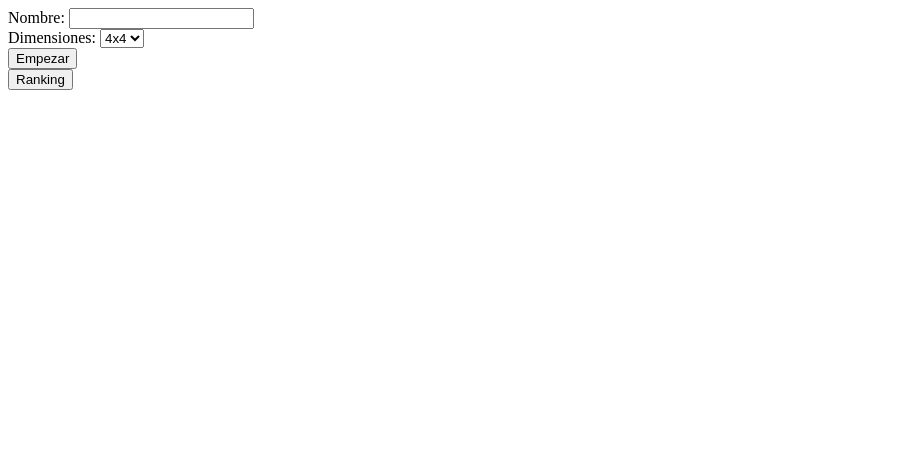
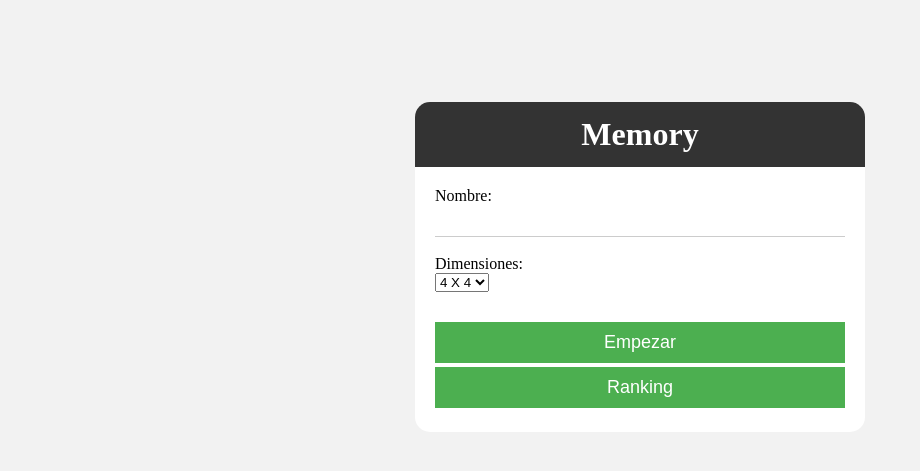
Before and after one commit to mcolominas/memory, a PHP site: page / in a window 1280 px wide. Shown: the top 471 px of the page, without its empty margins (0-920 px from the left). Run offline with PHP 8.4, Linux system fonts and the light colour scheme.

Commit message:
nuevos estilos y ranking

```diff
--- a/index.php
+++ b/index.php
@@ -5,37 +5,38 @@
 <html>
     <head>
         <meta charset="UTF-8">
-        <link rel="stylesheet" type="text/css" href="style/main.css">
+        <link rel="stylesheet" type="text/css" href="style/estiloPagPrincipal.css">
     </head>
     <body>
+        <div class="central">
+        <h1>Memory</h1>
+        <div>
         <?php
             if(!isset($_SESSION['tablero'])){
-
         ?>
         <form method="POST" action="game.php">
             Nombre: <input type="text" name="nombre"><br>
-            Dimensiones:
-            <select name="dimensiones">
-                <option value="opcion1">4x4</option>
-                <option value="opcion2">6x6</option>
-                <option value="opcion3">8x8</option>
+            Dimensiones:<br>
+            <select class="marginBottom" name="tipoTablero">
+            <?php
+                include 'php/funciones.php';
+                foreach (getAllTableros() as $key => $value) {
+                    echo '<option value="'.$key.'">'.$value[0].' X '.$value[1].'</option>';
+                }
+            ?>
             </select><br>
-            <input type="submit" name="go" value="Empezar">
+            <input class="boton btnVerde" type="submit" name="go" value="Empezar">
         </form>
         <?php
             }else{
         ?>
-        <form action="game.php">
-            <input type="submit" value="Continuar con el juego">
-        </form>
-        <form action="php/removeSession.php">
-            <input type="submit" value="Borrar partida">
-        </form>
+        <a class="boton btnVerde" href="game.php">Continuar con el juego</a>
+        <a class="boton btnRojo" href="php/removeSession.php">Borrar partida</a>
         <?php
             }
         ?>
-        <form action="ranking.php">
-            <input type="submit" value="Ranking">
-        </form>
+        <a class="boton btnVerde" href="ranking.php">Ranking</a>
+        </div>
+        </div>
     </body>
 </html>
--- a/js/script.js
+++ b/js/script.js
@@ -35,15 +35,15 @@ var soundFlip = "sounds/flip.mp3";
 function inicializar() {
 	nombre = getName();
 	addEventClickListener();
-	finJuego();
+	chronoStart();
 	getIntentos();
 	getBonos();
 	mostrarIntentos();
 	mostrarBonos();
 	addEventSubmit();
 	addEventClickBono();
-	chronoStart();
 	autoGuardarPartida();
+	finJuego();
 }
 
 //Agregar el evento click al boton de bono y programar su funcionamiento
@@ -275,7 +275,7 @@ var timerID = 0;
 function chrono(){
 	dateEnd = new Date();
 	document.getElementById("chronotime").innerHTML = getTime();
-	timerID = setTimeout("chrono()", tiempoUpdateChrono); //Actualizar el cronometro cada segundo
+	timerID = setTimeout("chrono()", tiempoUpdateChrono); //Actualizar el cronometro
 }
 
 //Funcion que calcula el tiempo del cronometro
--- a/php/guardarEstadoPartida.php
+++ b/php/guardarEstadoPartida.php
@@ -3,9 +3,9 @@
 		if(estaLlenoYesNumero($_POST['milisegundos']) && estaLlenoYesNumero($_POST['cartas']) && estaLlenoYesNumero($_POST['intentos']) && estaLlenoYesNumero($_POST['bonos'])){
 			session_start();
 			$_SESSION['tiempoPartida'] = $_POST['milisegundos'];
-			$_SESSION['cartasGuardadas'] = $_POST['cartas'];
-			$_SESSION['intentosGuardadas'] = $_POST['intentos'];
-			$_SESSION['bonosGuardadas'] = $_POST['bonos'];
+			$_SESSION['estadoCartasTablero'] = $_POST['cartas'];
+			$_SESSION['intentos'] = $_POST['intentos'];
+			$_SESSION['bonos'] = $_POST['bonos'];
 		}
 	}
 	header("Location: ../game.php");
--- a/php/removeSession.php
+++ b/php/removeSession.php
@@ -1,5 +1,8 @@
 <?php
 	session_start();
+	$rankingLocal = $_SESSION['rankingLocal'];
 	session_destroy();
+	session_start();
+	$_SESSION['rankingLocal'] = $rankingLocal;
 	header("Location: ../index.php");
 ?>
--- /dev/null
+++ b/style/estiloPagPrincipal.css
@@ -0,0 +1,63 @@
+.central{
+}
+
+body{
+	margin: 0;
+	background-color: #f2f2f2;
+}
+.central{
+	margin: 8% auto 0 auto;
+	width: 450px;
+	min-width: 300px;
+	position: relative;
+    background-color: white;
+    border-radius: 15px;
+}
+.central > div{
+	padding: 20px;
+}
+
+input[type=text]{
+	padding: 8px 0px;
+	display:block;
+	border:none;
+	border-bottom:1px solid #ccc;
+	width:100%
+}
+.marginBottom{
+	margin-bottom: 30px;
+}
+h1{
+	margin: 0;
+    border-radius: 15px 15px 0 0;
+	padding: 14px 16px;
+	text-align: center;
+	color: white;
+	background: #333;
+}
+.btnVerde{
+    background-color: #4CAF50;
+}
+.btnVerde:hover{
+    background-color: #72CE76;
+    color: black;
+}
+.btnRojo{
+    background-color: #E93D3D;
+}
+.btnRojo:hover{
+    background-color: #E76565;
+    color: black;
+}
+.boton{
+	font-family: arial;
+	font-size: 18px;
+    color: white;
+	display: block;
+	text-decoration: none;
+	border: none;
+	margin-bottom: 4px;
+	text-align: center;
+	width: 100%;
+	padding: 10px 0px;
+}
--- a/style/main.css
+++ b/style/game.css
@@ -1,3 +1,7 @@
+body {
+    margin: 0;
+    background-color: #f2f2f2;
+}
 img{
   width: 100%;
   height: 100%;
@@ -31,7 +35,19 @@ img{
 }
 h3{
   text-align: center;
+  background-color: white;
+  width: 60%;
+  margin: 25px auto;
+  padding: 10px;
+  border-radius: 20px;
 }
 table{
   margin: 0 auto;
+  min-width: auto;
+  background-color: white;
+  padding: 20px;
+  border-radius: 25px;
 }
+h3 > div{
+  display:inline-block;
+}
```
Also changed, not shown: game.php (+12 -9 lines), php/funciones.php (+27 -21 lines), php/guardarDatos.php (+2 -5 lines), ranking.php (+74 -19 lines), style/botones.css (added, +18 -0 lines), style/estiloRanking.css (+69 -10 lines), 1 other file.
